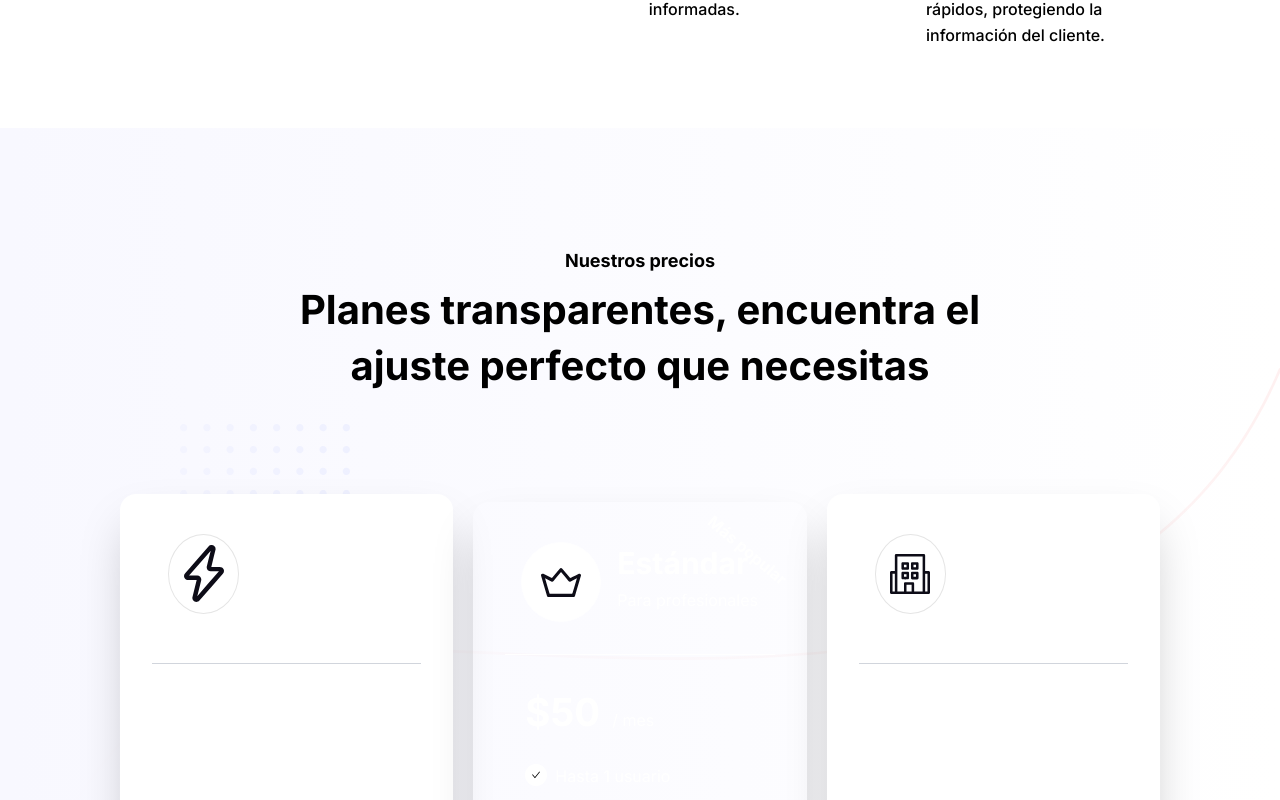
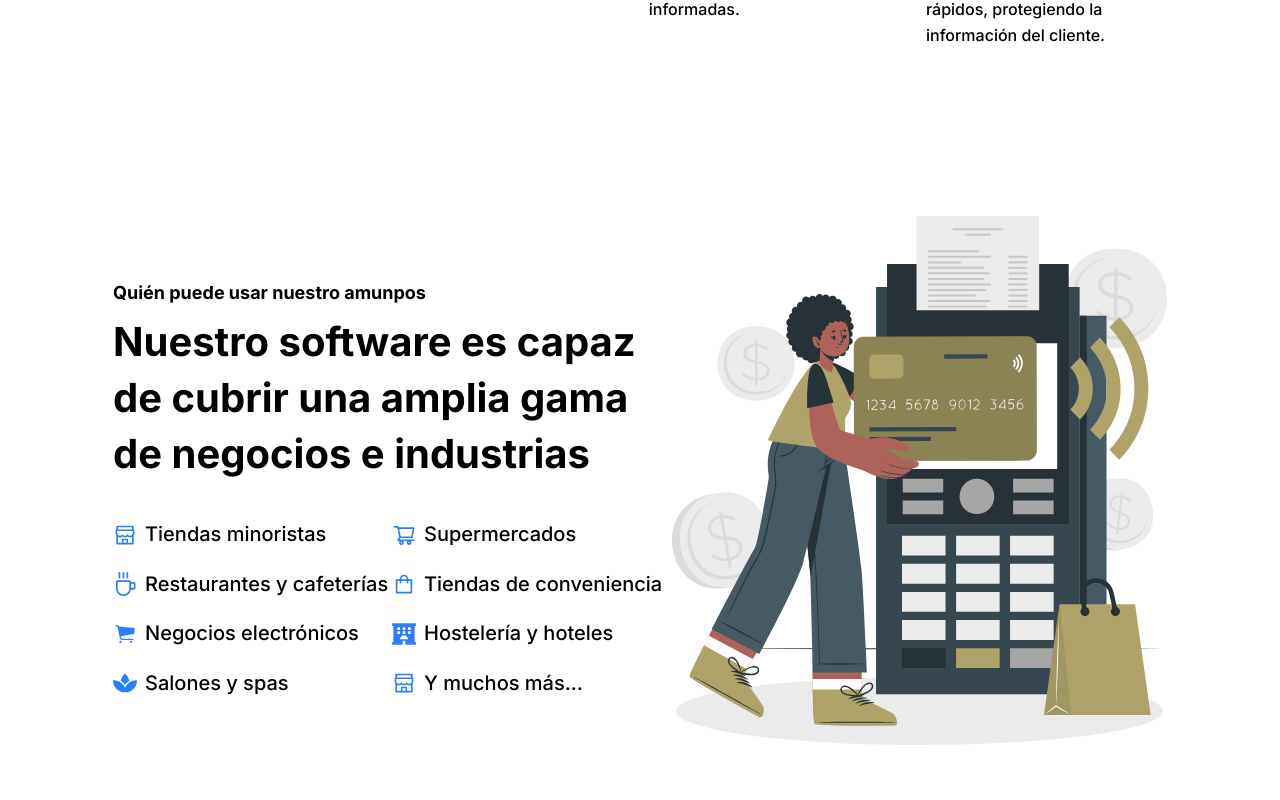
Before and after one commit to Aegox/amunpos-website, a Next.js app: page / in a window 1280 px wide. Shown: the part 2400-3200 px from the top of the page. Built offline with nearby package versions, Linux system fonts and the light colour scheme.

Commit message:
fix import a module

```diff
--- a/src/app/page.tsx
+++ b/src/app/page.tsx
@@ -17,6 +17,7 @@ export default function Render() {
         <Hero/>
         <Features/>
         <SoftwareFeatures/>
+        <UseCases/>
         <Pricing/>
         <Testimonials/>
         <Partners/>
```
